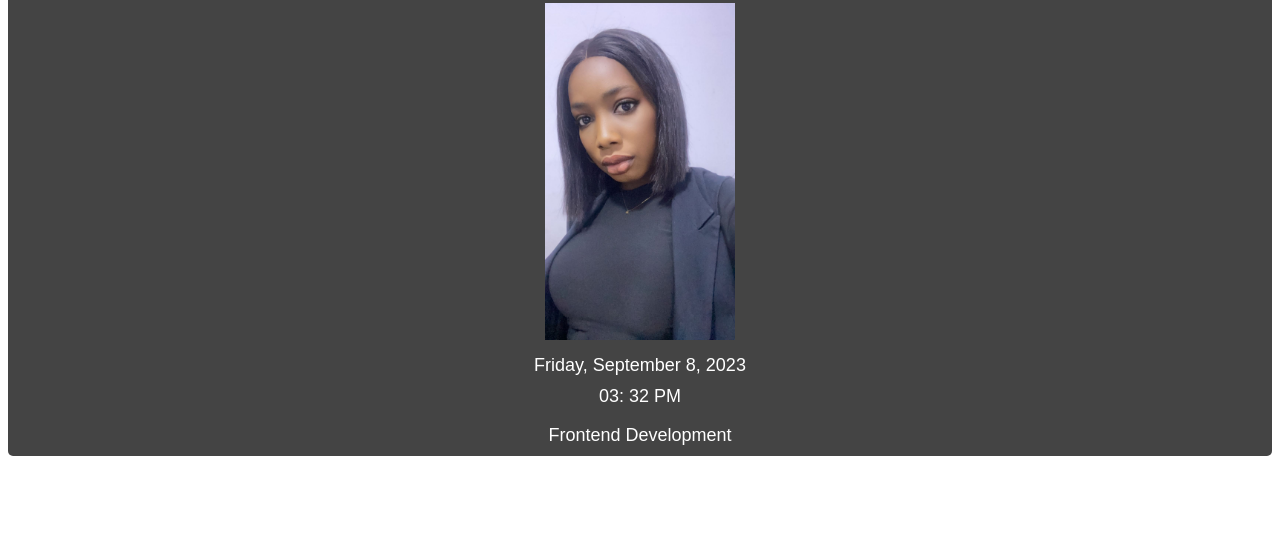
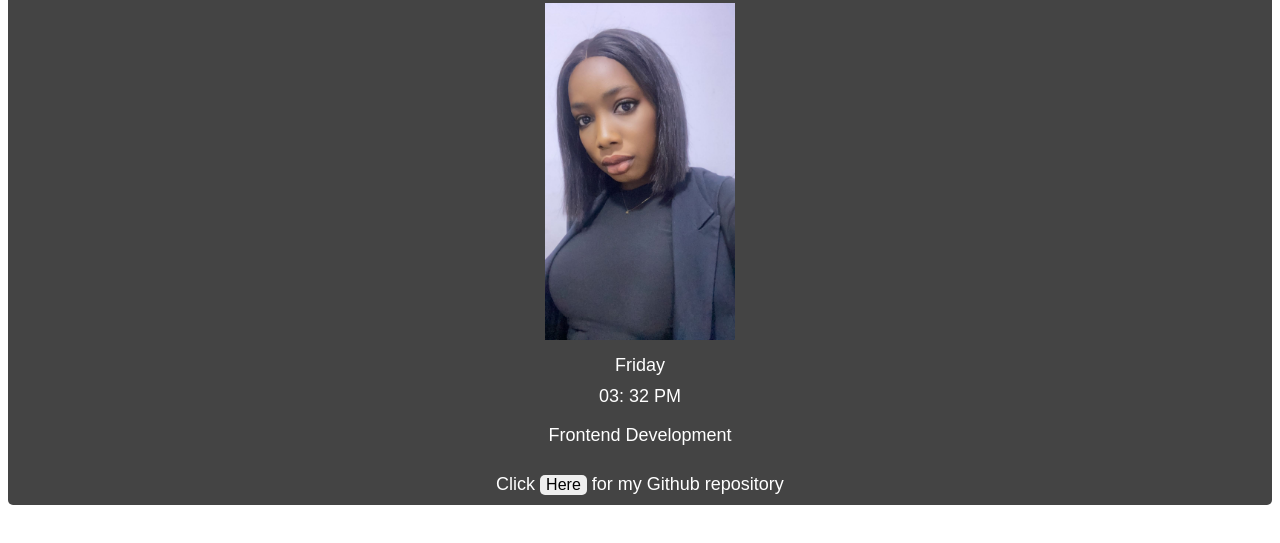
Before and after one commit to saraphina1/HNG-TASK1, a plain HTML site: page index.html in a window 1280 px wide. Shown: the part 105-648 px from the top of the page. Drawn offline with Linux system fonts and the light colour scheme.

Commit message:
adjustment

```diff
--- a/index.html
+++ b/index.html
@@ -10,13 +10,19 @@
 <body>
   <div class="profile">
     <div class="imgContainer">
-        <h1 class="name">Bunmi Oyeyemi</h1>
-        <img src="dp.jpeg" alt="bunmi oyeyemi" class="image">
+        <h1 class="name" data-testid="slackUserName">Bunmi Oyeyemi</h1>
+        <img src="dp.jpeg" alt="bunmi oyeyemi" class="image"
+        data-testid="slackDisplayImage">
     </div>
-    <div class="date"></div>
-    <div class="time"></div>
-    <p class="myTrack">Frontend Development</p>
-
+    <div class="info">
+    <div class="date" data-testid="currentDayOfTheWeek"></div>
+    <div class="time" data-testid="currentUTCTime"></div>
+    <p class="myTrack" data-testid="myTrack">Frontend Development</p>
+    <p class="link">Click
+    <a href="https://github.com/saraphina1/HNG-TASK1" data-testid=“githubURL”>
+        <button class="btn">Here</button></a>
+    for my Github repository</p>
+    </div>
   </div>
 </body>
 </html>
--- a/index.js
+++ b/index.js
@@ -7,7 +7,7 @@ function formatDate(date){
     const DAYS=["Sunday","Monday","Tuesday","Wednesday","Thursday","Friday","Saturday"];
     const MONTHS=["January","February","March","April","May","June","July","August","September","October","November","December"]
 
-    return `${DAYS[date.getDay()]}, ${MONTHS[date.getMonth()]} ${date.getDate()}, ${date.getFullYear()}`
+    return `${DAYS[date.getDay()]}`
 }
 function formatTime(date){
     const hours12= date.getHours() % 12 || 12;
--- a/style.css
+++ b/style.css
@@ -17,6 +17,7 @@
     width: 15%;
     height: 10%;
 }
+
 .date{
     padding-top: 10px;
 }
@@ -27,3 +28,15 @@
     padding-bottom: 10px;
 
 }
+.btn{
+    font-size: 16px;
+    font-weight: 50px;
+    border-radius: 5px;
+    border: none;
+}
+.btn:hover{
+    color: blueviolet;
+}
+.link{
+    padding-bottom: 10px;
+}
```
